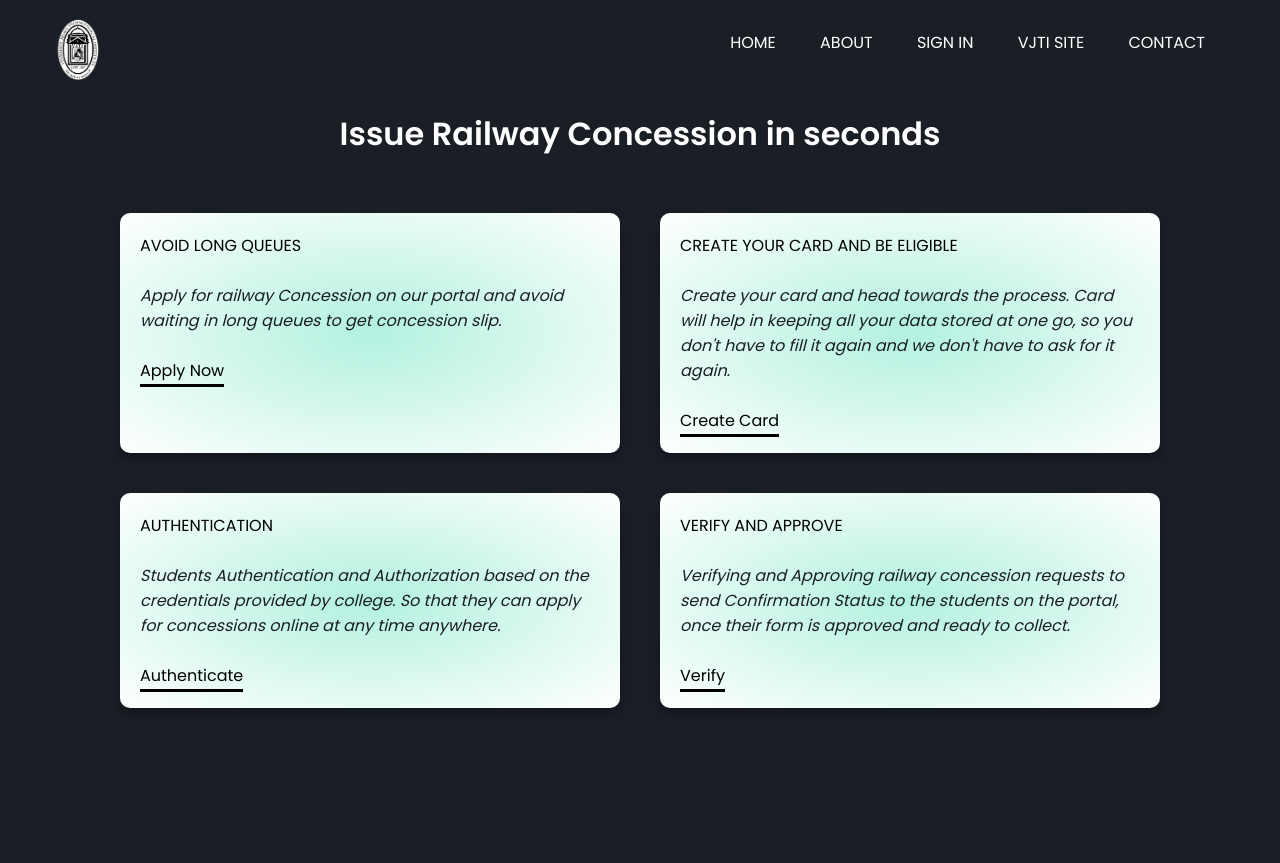
After one commit to Kashyap110/Railway-Consession, a PHP site: page /about.html in a window 1280 px wide. The commit adds this page. Run offline with PHP 8.4, Linux system fonts and the light colour scheme.

Commit message:
about page added

```diff
--- /dev/null
+++ b/about.html
@@ -0,0 +1,81 @@
+<!DOCTYPE html>
+<html lang="en">
+<head>
+    <meta charset="UTF-8">
+    <title>VJTI Student Railway Concession</title>
+    <link href="https://fonts.googleapis.com/css2?family=Poppins:wght@400;600;700;900&display=swap" rel="stylesheet">
+    <link rel="stylesheet" href="css/about.css">
+    <link rel="stylesheet" href="css/pages.css">
+</head>
+<body>
+    <header>
+        <div class="wrapper">
+            <div class="logo">
+                <img src="images/VJTI Logo (Enhanced).png" height="100px" alt="" >
+            </div>
+    <ul class="nav-area">
+    <li><a href="#">Home</a></li>
+    <li><a href="about.html">About</a></li>
+    <li><a href="#">Sign In</a></li>
+    <li><a href="https://vjti.ac.in/">VJTI Site</a></li>
+    <li><a href="#">Contact</a></li>
+    </ul>
+    </div>
+    <div class="welcome-text">
+            <h1>
+    Student Railway <span>Concession</span> Portal</h1>
+    <a href="#"><b>Sign Up</b></a>
+        </div>
+    </header>
+    <div class="main-container">
+        <div class="heading">
+          <h1 class="heading__title">Issue Railway Concession in seconds</h1>
+          <p class="heading__credits"><a class="heading__link" target="_blank"></a></p><br>
+        </div>
+        <div class="cards">
+          <div class="card card-1">
+            <div class="card__icon"><i class="fas fa-bolt"></i></div>
+            <h2 class="card__title">AVOID LONG QUEUES</h2><br>
+            <p class="card__exit"><i class="fas fa-times">Apply for railway Concession on our portal and avoid waiting in long queues to get concession slip.</i></p><br>
+
+
+            <p class="card__apply">
+              <a class="card__link" href="#">Apply Now <i class="fas fa-arrow-right"></i></a>
+            </p>
+          </div>
+          <div class="card card-2">
+            <div class="card__icon"><i class="fas fa-bolt"></i></div>
+            <p class="card__exit"><i class="fas fa-times"></i></p>
+            <h2 class="card__title">CREATE YOUR CARD AND BE ELIGIBLE</h2><br>
+            <p class="card__exit"><i class="fas fa-times">Create your card and head
+                towards the process. Card will help in keeping all your data
+                stored at one go, so you don't have to fill it again and we
+                don't have to ask for it again.</i></p><br>
+            <p class="card__apply">
+              <a class="card__link"  href="#">Create Card <i class="fas fa-arrow-right"></i></a>
+            </p>
+          </div>
+          <div class="card card-3">
+            <div class="card__icon"><i class="fas fa-bolt"></i></div>
+            <p class="card__exit"><i class="fas fa-times"></i></p>
+            <h2 class="card__title">AUTHENTICATION</h2><br>
+            <p class="card__exit"><i class="fas fa-times">Students Authentication and Authorization based on the credentials provided by college. So that they can apply for concessions online at any time anywhere.</i></p><br>
+            <p class="card__apply">
+              <a class="card__link" href="#">Authenticate <i class="fas fa-arrow-right"></i></a>
+            </p>
+          </div>
+          <div class="card card-4">
+            <div class="card__icon"><i class="fas fa-bolt"></i></div>
+            <p class="card__exit"><i class="fas fa-times"></i></p>
+            <h2 class="card__title">VERIFY AND APPROVE</h2><br>
+            <p class="card__exit"><i class="fas fa-times">Verifying and Approving railway concession requests to send Confirmation Status to the students on the portal, once their form is approved and ready to collect.</i></p><br>
+            <p class="card__apply">
+              <a class="card__link" href="#">Verify <i class="fas fa-arrow-right"></i></a>
+            </p>
+          </div>
+        </div>
+      </div>
+      <footer>
+        <p>Copyright &copy; 2022 VJTI Student Railway Concession, All Rights Reserved.</p>
+    </footer>
+</body>
--- /dev/null
+++ b/css/about.css
@@ -0,0 +1,148 @@
+* {
+    margin: 0;
+    padding: 0;
+    box-sizing: border-box;
+    color: #1A1E25;
+  }
+
+  body {
+    font-family: -apple-system, BlinkMacSystemFont, "Segoe UI", Roboto, Helvetica,
+      Arial, sans-serif, "Apple Color Emoji", "Segoe UI Emoji", "Segoe UI Symbol";
+    background-color: #1A1E25;
+  }
+
+  .main-container {
+    padding: 30px;
+  }
+
+  /* HEADING */
+
+  .heading {
+    text-align: center;
+  }
+
+  .heading__title {
+    font-weight: 600;
+    color: white;
+  }
+
+  .heading__credits {
+    margin: 10px 0px;
+    color: #888888;
+    font-size: 25px;
+    transition: all 0.5s;
+  }
+
+  .heading__link {
+    text-decoration: none;
+  }
+
+  .heading__credits .heading__link {
+    color: inherit;
+  }
+
+  /* CARDS */
+
+  .cards {
+    display: flex;
+    flex-wrap: wrap;
+    justify-content: space-between;
+  }
+
+  .card {
+    margin: 20px;
+    padding: 20px;
+    width: 500px;
+    min-height: 200px;
+    /*display: grid;*/
+    display: inline-block;
+    grid-template-rows: 20px 50px 1fr 50px;
+    border-radius: 10px;
+    box-shadow: 0px 6px 10px rgba(0, 0, 0, 0.25);
+    transition: all 0.2s;
+  }
+
+  .card:hover {
+    box-shadow: 0px 6px 10px rgba(0, 0, 0, 0.4);
+    transform: scale(1.01);
+  }
+
+  .card__link,
+  .card__exit,
+  .card__icon {
+    position: relative;
+    text-decoration: none;
+    /*color: rgba(255, 255, 255, 0.9);*/
+    color: black;
+  }
+  .card__link{
+    text-decoration: none;
+    height: 3px;
+  }
+  .card__link::after {
+    position: absolute;
+    top: 25px;
+    left: 0;
+    content: "";
+    width: 0%;
+    height: 3px;
+    /*background-color: rgba(255, 255, 255, 0.6);*/
+    background-color: black;
+    /*transition: all 0.5s;*/
+    width: 100%;
+  }
+
+  .card__exit {
+    /*grid-row: 3/4;*/
+    justify-self:normal;
+  }
+
+  .card__icon {
+    grid-row: 2/3;
+    font-size: 30px;
+  }
+
+  .card__title {
+    grid-row: 1/4;
+    font-weight: 400;
+    color: black;
+    font-size: 16px;
+  }
+
+  .card__apply {
+    grid-row: 4/5;
+    align-self: center;
+  }
+  .card__apply p a{
+    color: black;
+  }
+
+  /* CARD BACKGROUNDS */
+
+  .card-1 {
+    background: radial-gradient(#b2f1df, white);
+  }
+
+  .card-2 {
+    background: radial-gradient(#b2f1df, white);
+  }
+
+  .card-3 {
+    background: radial-gradient(#b2f1df, white);
+  }
+
+  .card-4 {
+    background: radial-gradient(#b2f1df, white);
+  }
+
+  .card-5 {
+    background: radial-gradient(#f588d8, #c0a3e5);
+  }
+
+  /* RESPONSIVE */
+
+  @media (max-width: 1600px) {
+    .cards {
+      justify-content: center;
+    }
+  }
--- /dev/null
+++ b/css/pages.css
@@ -0,0 +1,55 @@
+* {
+	margin: 0;
+	padding: 0;
+}
+body {
+	font-family: 'Poppins', sans-serif;
+    background-color: #1A1E25;
+}
+.wrapper {
+	width: 1170px;
+	margin: auto;
+}
+header {
+	height: 10vh;
+	background-position: center center;
+	position: relative;
+}
+
+footer {
+    background: #1A1E25;
+    color: white;
+}
+
+footer p {
+    padding: 40px 0;
+    text-align: center;
+}
+
+.nav-area {
+	float: right;
+	list-style: none;
+	margin-top: 30px;
+}
+.nav-area li {
+	display: inline-block;
+}
+.nav-area li a {
+	color: #fff;
+	text-decoration: none;
+	padding: 5px 20px;
+	font-family: poppins;
+	font-size: 16px;
+	text-transform: uppercase;
+}
+.nav-area li a:hover {
+	background: #fff;
+	color: #333;
+}
+.logo {
+	float: left;
+}
+.logo img {
+	width: 100%;
+	padding: 15px 0;
+}
--- a/index.html
+++ b/index.html
@@ -14,7 +14,7 @@
         </div>
 <ul class="nav-area">
 <li><a href="#">Home</a></li>
-<li><a href="#">About</a></li>
+<li><a href="about.html">About</a></li>
 <li><a href="#">Sign In</a></li>
 <li><a href="https://vjti.ac.in/">VJTI Site</a></li>
 <li><a href="#">Contact</a></li>
@@ -26,6 +26,8 @@ Student Railway <span>Concession</span> Portal</h1>
 <a href="#"><b>Sign Up</b></a>
     </div>
 </header>
-
+<footer>
+    <p>Copyright &copy; 2022 VJTI Student Railway Concession, All Rights Reserved.</p>
+</footer>
 </body>
 </html>
```
Also changed, not shown: css/index.css (+11 -1 lines).
